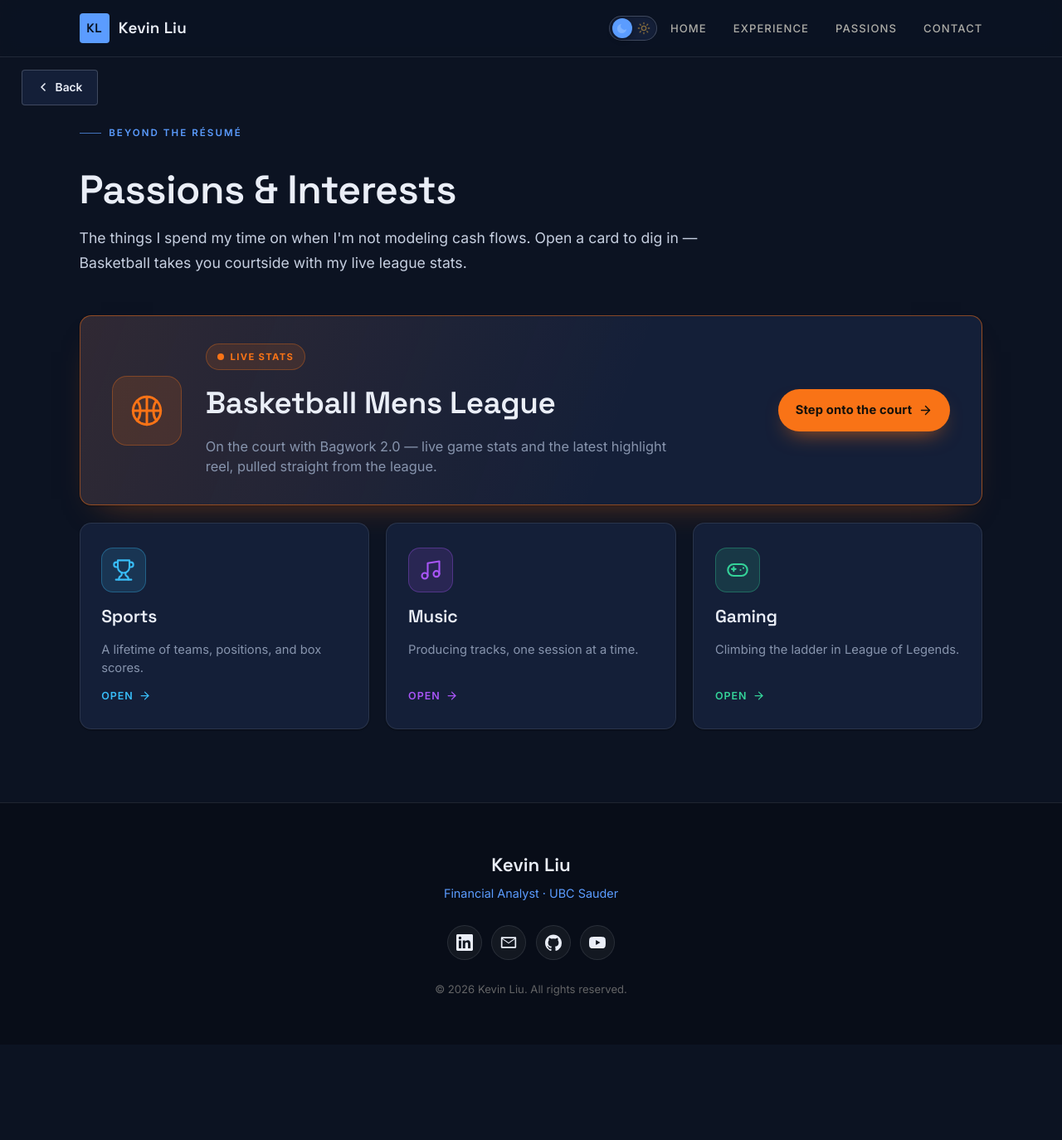
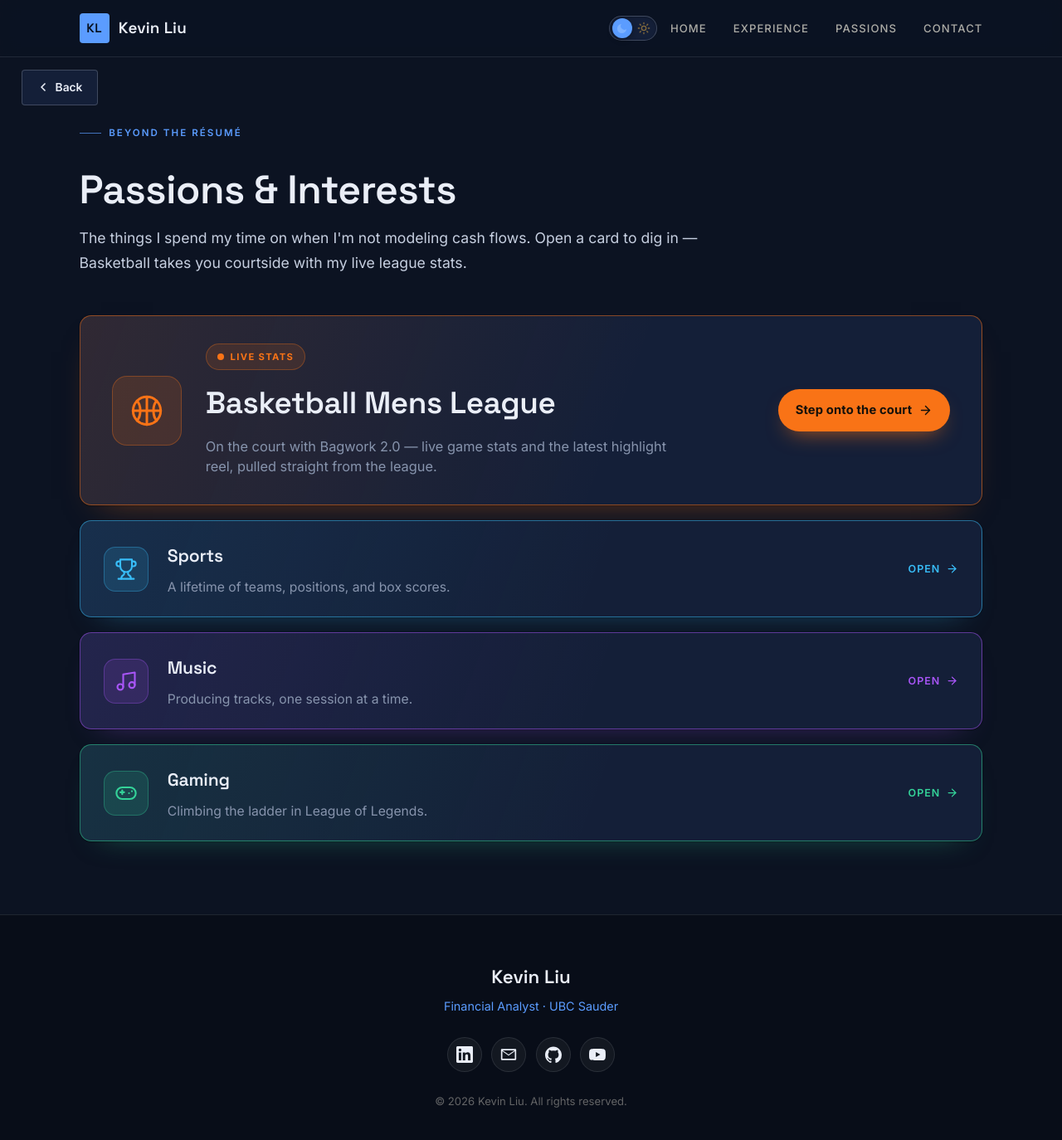
Before and after one commit to kev2k04/kev2k04.github.io, a Jekyll site: the page built from passions.html, in a window 1280 px wide and 1395 px high. Shown: the top 1374 px of the window at 83% size. Built offline with Jekyll 4.4.1, drawn with Linux system fonts in a browser that asks for light colours.

Commit message:
Passions: stack all cards as full-width highlighted banners
Make Sports/Music/Gaming full-width highlighted banner rows (sharing the
featured card's accent wash, one notch lighter than the Basketball hero) and
stack the whole grid in a single column. Adds the .pass-card--banner treatment
+ a __body wrapper to the panel/link cards; zoom-panel wiring unchanged.

Co-Authored-By: Claude Opus 4.8 <noreply@anthropic.com>

```diff
--- a/assets/css/main.scss
+++ b/assets/css/main.scss
@@ -871,9 +871,10 @@ body.exp-lock { overflow: hidden; }
 .pass__lede { color: var(--ink-soft); font-size: 1.1rem; }
 
 .pass-grid {
+  /* Every card is a full-width highlighted banner, stacked vertically. */
   display: grid;
-  grid-template-columns: repeat(3, 1fr);
-  gap: 1.3rem;
+  grid-template-columns: 1fr;
+  gap: 1.1rem;
 }
 
 .pass-card {
@@ -987,6 +988,33 @@ body.exp-lock { overflow: hidden; }
 .pass-card--featured .pass-card__name { font-size: clamp(1.7rem, 3.4vw, 2.3rem); }
 .pass-card--featured .pass-card__tagline { font-size: 1.02rem; max-width: 56ch; }
 
+/* ---- Highlighted banner cards (Sports / Music / Gaming) ----
+   Full-width, stacked rows that share the featured card's accent wash but stay
+   a touch lighter than the hero so Basketball still leads. */
+.pass-card--banner {
+  flex-direction: row;
+  align-items: center;
+  gap: 1.4rem;
+  min-height: 0;
+  padding: 1.5rem 1.8rem;
+  border-color: rgba(var(--card-accent), 0.5);
+  background:
+    linear-gradient(110deg, rgba(var(--card-accent), 0.1), transparent 58%),
+    var(--surface);
+  box-shadow: 0 16px 36px -26px rgba(var(--card-accent), 0.5), var(--shadow-sm);
+}
+.pass-card--banner::before {
+  background: radial-gradient(90% 140% at 100% 0%,
+              rgba(var(--card-accent), 0.18), transparent 62%);
+}
+.pass-card--banner:hover,
+.pass-card--banner:focus-visible {
+  transform: translateY(-4px);
+  box-shadow: 0 26px 56px -26px rgba(var(--card-accent), 0.6), var(--shadow-sm);
+}
+.pass-card--banner .pass-card__tagline { font-size: 0.98rem; max-width: 64ch; }
+.pass-card--banner .pass-card__cue { margin-top: 0; margin-left: auto; flex: none; padding-left: 1rem; }
+
 /* "Live" badge with a softly pulsing dot */
 .pass-card__badge {
   display: inline-flex;
@@ -1585,7 +1613,6 @@ html[data-mode="light"] .bball-stats[data-state="live"] .bball-stat__value { col
 @media (max-width: 880px) {
   .about { grid-template-columns: 1fr; gap: 2.4rem; }
   .exp-grid { grid-template-columns: repeat(2, 1fr); }
-  .pass-grid { grid-template-columns: repeat(2, 1fr); }
   .stats__grid { grid-template-columns: repeat(2, 1fr); }
   .stat { padding: 2rem 0.75rem; }
   .stat__value { font-size: clamp(1.5rem, 6vw, 2rem); }
@@ -1595,9 +1622,11 @@ html[data-mode="light"] .bball-stats[data-state="live"] .bball-stat__value { col
 }
 
 @media (max-width: 640px) {
-  /* Featured banner stacks so the icon, copy, and CTA each get room. */
-  .pass-card--featured { flex-direction: column; align-items: flex-start; gap: 1.1rem; padding: 1.8rem 1.6rem; }
+  /* Banners stack so the icon, copy, and action each get room. */
+  .pass-card--featured,
+  .pass-card--banner { flex-direction: column; align-items: flex-start; gap: 1.1rem; padding: 1.8rem 1.6rem; }
   .pass-card--featured .pass-card__cta { align-self: stretch; justify-content: center; }
+  .pass-card--banner .pass-card__cue { margin-left: 0; padding-left: 0; }
 }
 
 @media (max-width: 520px) {
--- a/passions.html
+++ b/passions.html
@@ -41,23 +41,27 @@ permalink: /passions/
           </span>
         </a>
         {%- elsif p.kind == 'link' -%}
-        <a class="pass-card pass-card--{{ p.id }}" href="{{ p.href | relative_url }}"
+        <a class="pass-card pass-card--banner pass-card--{{ p.id }}" href="{{ p.href | relative_url }}"
            style="--card-accent: {{ p.accent }};" aria-label="Open {{ p.title }}">
           <span class="pass-card__icon" aria-hidden="true">{% include icon.html name=p.icon %}</span>
-          <span class="pass-card__name">{{ p.title }}</span>
-          <span class="pass-card__tagline">{{ p.tagline }}</span>
+          <span class="pass-card__body">
+            <span class="pass-card__name">{{ p.title }}</span>
+            <span class="pass-card__tagline">{{ p.tagline }}</span>
+          </span>
           <span class="pass-card__cue" aria-hidden="true">
             Explore
             <svg viewBox="0 0 24 24" width="15" height="15" fill="none" stroke="currentColor" stroke-width="2" stroke-linecap="round" stroke-linejoin="round"><line x1="5" y1="12" x2="19" y2="12"/><polyline points="12 5 19 12 12 19"/></svg>
           </span>
         </a>
         {%- else -%}
-        <button type="button" class="pass-card pass-card--{{ p.id }}" id="pass-card-{{ p.id }}"
+        <button type="button" class="pass-card pass-card--banner pass-card--{{ p.id }}" id="pass-card-{{ p.id }}"
                 data-pass="{{ p.id }}" style="--card-accent: {{ p.accent }};"
                 aria-haspopup="dialog" aria-label="Open details for {{ p.title }}">
           <span class="pass-card__icon" aria-hidden="true">{% include icon.html name=p.icon %}</span>
-          <span class="pass-card__name">{{ p.title }}</span>
-          <span class="pass-card__tagline">{{ p.tagline }}</span>
+          <span class="pass-card__body">
+            <span class="pass-card__name">{{ p.title }}</span>
+            <span class="pass-card__tagline">{{ p.tagline }}</span>
+          </span>
           <span class="pass-card__cue" aria-hidden="true">
             Open
             <svg viewBox="0 0 24 24" width="15" height="15" fill="none" stroke="currentColor" stroke-width="2" stroke-linecap="round" stroke-linejoin="round"><line x1="5" y1="12" x2="19" y2="12"/><polyline points="12 5 19 12 12 19"/></svg>
```
